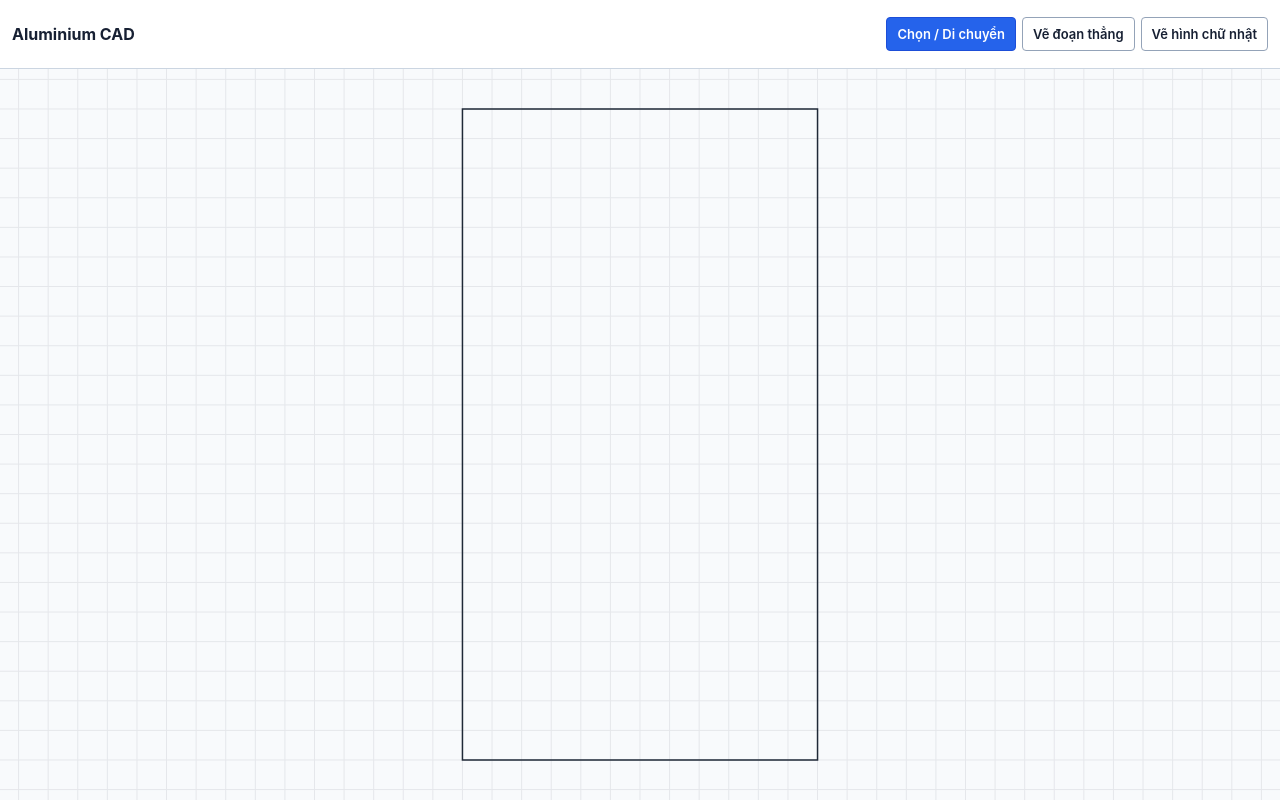
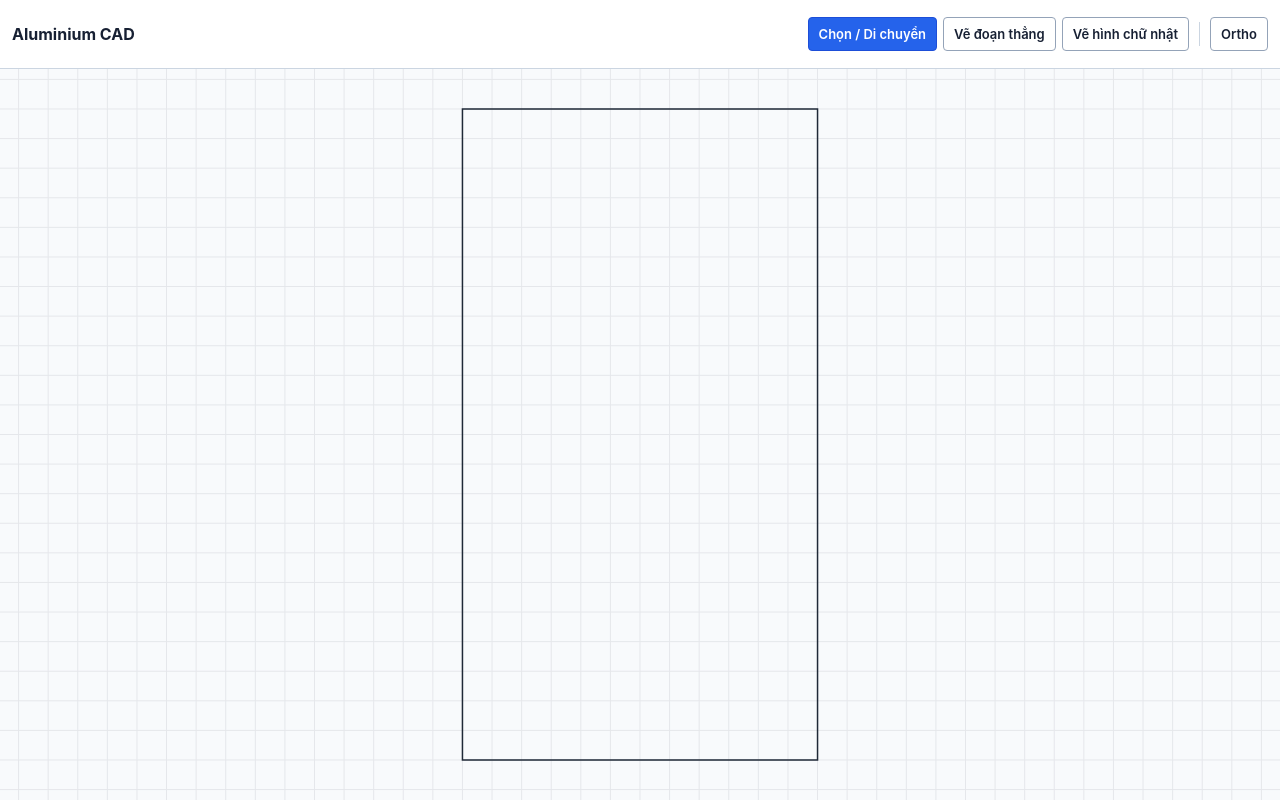
Before and after one commit to tacongthang-80/aluminium-cad, a React (Vite) app: page / in a window 1280 px wide. Built offline with nearby package versions, Linux system fonts and the light colour scheme.

Commit message:
Add orthogonal drawing mode

```diff
--- a/src/app/App.tsx
+++ b/src/app/App.tsx
@@ -20,6 +20,7 @@ const initialScene = new Scene([
 export function App() {
   const [history, setHistory] = useState(() => new SceneHistory(initialScene));
   const [tool, setTool] = useState<Tool>('pan');
+  const [orthoEnabled, setOrthoEnabled] = useState(false);
 
   return (
     <main style={{ height: '100%', display: 'flex', flexDirection: 'column', background: '#f8fafc' }}>
@@ -38,12 +39,18 @@ export function App() {
         fontFamily: 'Inter, ui-sans-serif, system-ui, sans-serif',
       }}>
         <strong style={{ fontSize: 16, lineHeight: '24px', letterSpacing: 0 }}>Aluminium CAD</strong>
-        <Toolbar activeTool={tool} onToolChange={setTool} />
+        <Toolbar
+          activeTool={tool}
+          onToolChange={setTool}
+          orthoEnabled={orthoEnabled}
+          onOrthoToggle={() => setOrthoEnabled(enabled => !enabled)}
+        />
       </header>
       <section style={{ flex: 1, minHeight: 0 }} aria-label="Bản vẽ">
         <CanvasViewport
           scene={history.current}
           tool={tool}
+          orthoEnabled={orthoEnabled}
           onCommitEntity={entity => setHistory(current =>
             current.execute(current.current.addEntity(entity)))}
         />
--- a/src/app/CanvasViewport.tsx
+++ b/src/app/CanvasViewport.tsx
@@ -4,6 +4,7 @@ import type { Entity, Scene } from '../core/scene';
 import { Viewport } from '../core/viewport';
 import { createSnapIndicator } from '../render/indicator';
 import { pointerToScreen, zoomFactorForWheelDelta } from '../render/interaction';
+import { applyOrtho } from '../render/ortho';
 import { DEFAULT_RENDER_STYLE, renderScene, type RenderStyle } from '../render';
 import { snapPoint } from '../render/snapping';
 import type { Tool } from './tool';
@@ -12,6 +13,7 @@ interface CanvasViewportProps {
   readonly scene: Scene;
   readonly tool: Tool;
   readonly onCommitEntity: (entity: Entity) => void;
+  readonly orthoEnabled: boolean;
   readonly style?: RenderStyle;
 }
 
@@ -39,6 +41,7 @@ export function CanvasViewport({
   scene,
   tool,
   onCommitEntity,
+  orthoEnabled,
   style = DEFAULT_RENDER_STYLE,
 }: CanvasViewportProps) {
   const containerRef = useRef<HTMLDivElement>(null);
@@ -154,6 +157,12 @@ export function CanvasViewport({
       window.devicePixelRatio || 1,
     );
 
+  const resolveDrawPoint = (worldPoint: Vector2D, currentViewport: Viewport, anchor?: Vector2D) => {
+    const result = snapPoint(worldPoint, scene, SNAP_TOLERANCE_PX / currentViewport.scale);
+    if (result.snapped || !orthoEnabled || tool !== 'segment' || !anchor) return result;
+    return { point: applyOrtho(anchor, worldPoint), snapped: false };
+  };
+
   const handlePointerDown = (event: ReactPointerEvent<HTMLCanvasElement>) => {
     if (!viewport) return;
     event.currentTarget.setPointerCapture(event.pointerId);
@@ -180,9 +189,9 @@ export function CanvasViewport({
     }
 
     const worldPoint = viewport.screenToWorld(screenPoint(event));
-    const result = snapPoint(worldPoint, scene, SNAP_TOLERANCE_PX / viewport.scale);
+    const draw = drawRef.current;
+    const result = resolveDrawPoint(worldPoint, viewport, draw?.anchor);
     setSnapIndicator(result.snapped ? result.point : null);
-    const draw = drawRef.current;
     if (!draw || draw.pointerId !== event.pointerId) return;
     const shape = tool === 'segment'
       ? new Segment2D(draw.anchor, result.point)
@@ -208,7 +217,7 @@ export function CanvasViewport({
     if (!viewport || !draw || draw.pointerId !== event.pointerId) return;
     releasePointer(event);
     const worldPoint = viewport.screenToWorld(screenPoint(event));
-    const end = snapPoint(worldPoint, scene, SNAP_TOLERANCE_PX / viewport.scale).point;
+    const end = resolveDrawPoint(worldPoint, viewport, draw.anchor).point;
     const shape = tool === 'segment'
       ? (draw.anchor.distanceTo(end) > EPSILON ? new Segment2D(draw.anchor, end) : null)
       : rectangleFromCorners(draw.anchor, end);
--- a/src/app/Toolbar.tsx
+++ b/src/app/Toolbar.tsx
@@ -3,6 +3,8 @@ import type { Tool } from './tool';
 interface ToolbarProps {
   readonly activeTool: Tool;
   readonly onToolChange: (tool: Tool) => void;
+  readonly orthoEnabled: boolean;
+  readonly onOrthoToggle: () => void;
 }
 
 const tools: ReadonlyArray<{ tool: Tool; label: string }> = [
@@ -11,18 +13,8 @@ const tools: ReadonlyArray<{ tool: Tool; label: string }> = [
   { tool: 'rectangle', label: 'Vẽ hình chữ nhật' },
 ];
 
-export function Toolbar({ activeTool, onToolChange }: ToolbarProps) {
-  return (
-    <div role="toolbar" aria-label="Công cụ vẽ" style={{ display: 'flex', flexWrap: 'wrap', gap: 6 }}>
-      {tools.map(({ tool, label }) => {
-        const active = tool === activeTool;
-        return (
-          <button
-            key={tool}
-            type="button"
-            aria-pressed={active}
-            onClick={() => onToolChange(tool)}
-            style={{
+function buttonStyle(active: boolean) {
+  return {
     minHeight: 34,
     padding: '6px 10px',
     border: `1px solid ${active ? '#1d4ed8' : '#94a3b8'}`,
@@ -32,12 +24,44 @@ export function Toolbar({ activeTool, onToolChange }: ToolbarProps) {
     font: '600 13px/20px Inter, ui-sans-serif, system-ui, sans-serif',
     letterSpacing: 0,
     cursor: 'pointer',
-            }}
+  } as const;
+}
+
+export function Toolbar({
+  activeTool,
+  onToolChange,
+  orthoEnabled,
+  onOrthoToggle,
+}: ToolbarProps) {
+  return (
+    <div role="toolbar" aria-label="Công cụ vẽ" style={{ display: 'flex', flexWrap: 'wrap', alignItems: 'center', gap: 10 }}>
+      <div style={{ display: 'flex', flexWrap: 'wrap', gap: 6 }}>
+        {tools.map(({ tool, label }) => {
+          const active = tool === activeTool;
+          return (
+            <button
+              key={tool}
+              type="button"
+              aria-pressed={active}
+              onClick={() => onToolChange(tool)}
+              style={buttonStyle(active)}
             >
               {label}
             </button>
           );
         })}
       </div>
+      <div style={{ display: 'flex', alignItems: 'center', gap: 10 }}>
+        <span aria-hidden="true" style={{ width: 1, height: 24, background: '#cbd5e1' }} />
+        <button
+          type="button"
+          aria-pressed={orthoEnabled}
+          onClick={onOrthoToggle}
+          style={buttonStyle(orthoEnabled)}
+        >
+          Ortho
+        </button>
+      </div>
+    </div>
   );
 }
--- /dev/null
+++ b/src/render/ortho.ts
@@ -0,0 +1,9 @@
+import { Vector2D } from '../core/geom';
+
+export function applyOrtho(anchor: Vector2D, point: Vector2D): Vector2D {
+  const deltaX = Math.abs(point.x - anchor.x);
+  const deltaY = Math.abs(point.y - anchor.y);
+  return deltaX >= deltaY
+    ? new Vector2D(point.x, anchor.y)
+    : new Vector2D(anchor.x, point.y);
+}
```
Also changed, not shown: 2 other files (tests, documents, lock files or other folders). Lines whose indentation alone changed are shown as unchanged.
